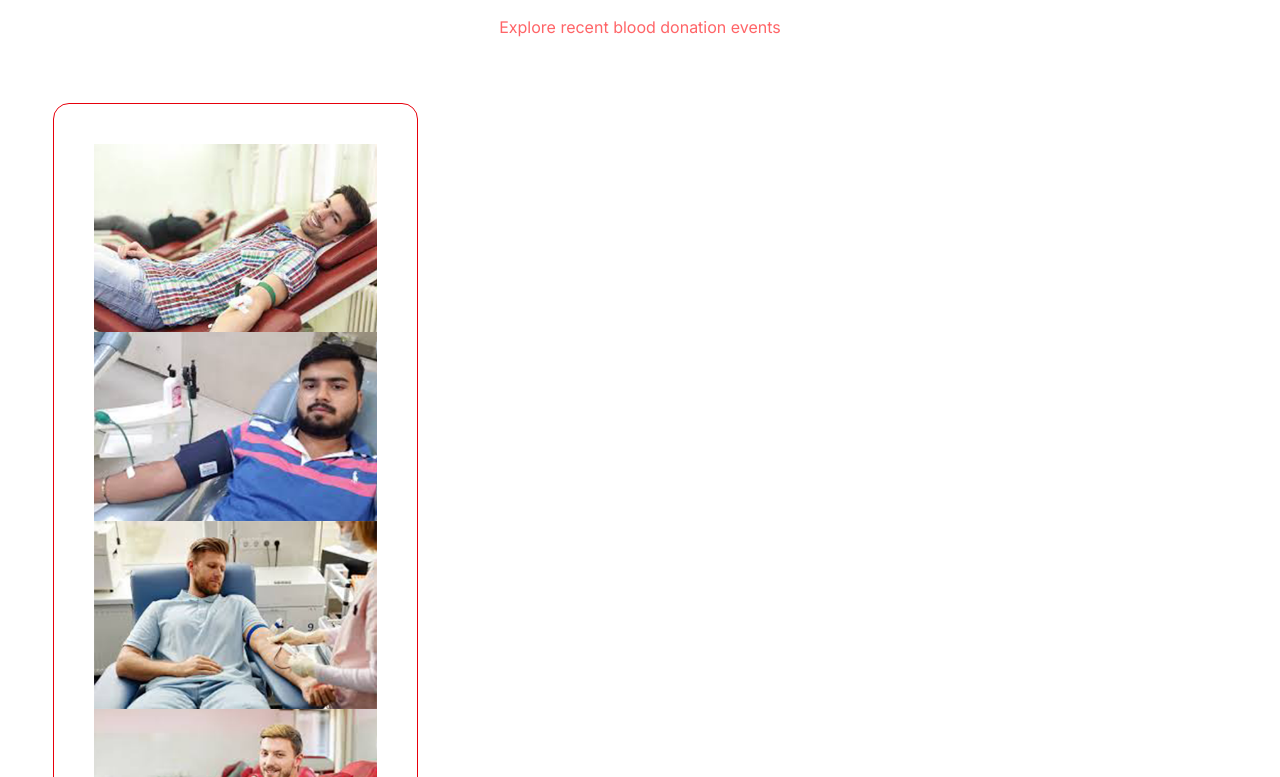
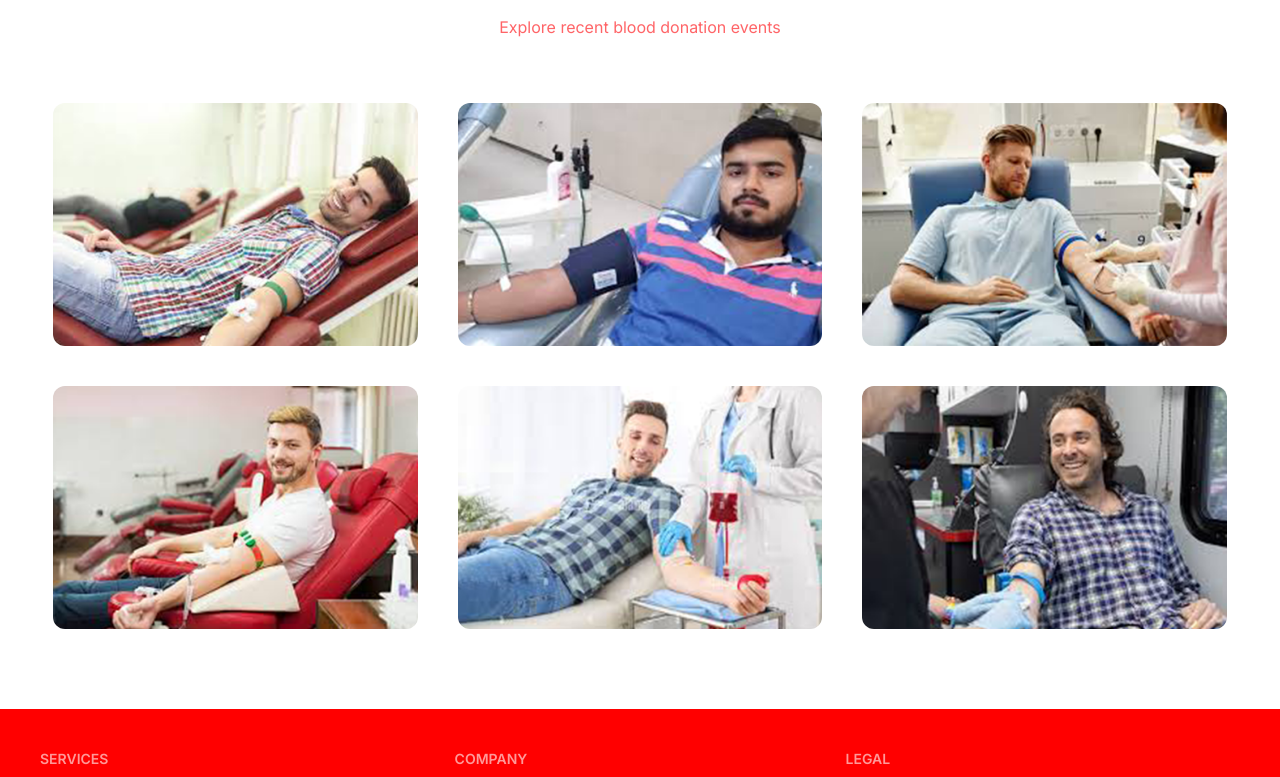
Before and after one commit to MdRehanAli/blood-base-client, a React (Vite) app: page / in a window 1280 px wide. Shown: the part 1063-1840 px from the top of the page. Built offline with nearby package versions, Linux system fonts and the light colour scheme; no server answers.

Commit message:
Added Gallery Images

```diff
--- a/src/components/Gallery/Gallery.jsx
+++ b/src/components/Gallery/Gallery.jsx
@@ -12,14 +12,13 @@ const Gallery = () => {
             <h1 className='text-center text-5xl font-bold text-red-600'>Gallery</h1>
             <p className='my-5 text-red-400 text-center'>Explore recent blood donation events</p>
             <div className='grid grid-cols-1 md:grid-cols-2 lg:grid-cols-3 gap-10 mt-16'>
-                <div className='border border-red-600 p-10 rounded-2xl hover:bg-red-100 transform duration-200'>
-                    <img className='mx-auto ' src={img1} alt="Event Image" />
-                    <img className='mx-auto ' src={img2} alt="Event Image" />
-                    <img className='mx-auto ' src={img3} alt="Event Image" />
-                    <img className='mx-auto ' src={img4} alt="Event Image" />
-                    <img className='mx-auto ' src={img5} alt="Event Image" />
-                    <img className='mx-auto ' src={img6} alt="Event Image" />
-                </div>
+                <img className='mx-auto rounded-xl hover:scale-110 hover:opacity-70 ease-in-out duration-200' src={img1} alt="Event Image" />
+                <img className='mx-auto rounded-xl hover:scale-110 hover:opacity-70 ease-in-out duration-200' src={img2} alt="Event Image" />
+                <img className='mx-auto rounded-xl hover:scale-110 hover:opacity-70 ease-in-out duration-200' src={img3} alt="Event Image" />
+                <img className='mx-auto rounded-xl hover:scale-110 hover:opacity-70 ease-in-out duration-200' src={img4} alt="Event Image" />
+                <img className='mx-auto rounded-xl hover:scale-110 hover:opacity-70 ease-in-out duration-200' src={img5} alt="Event Image" />
+                <img className='mx-auto rounded-xl hover:scale-110 hover:opacity-70 ease-in-out duration-200' src={img6} alt="Event Image" />
+
             </div>
         </div>
     );
```
